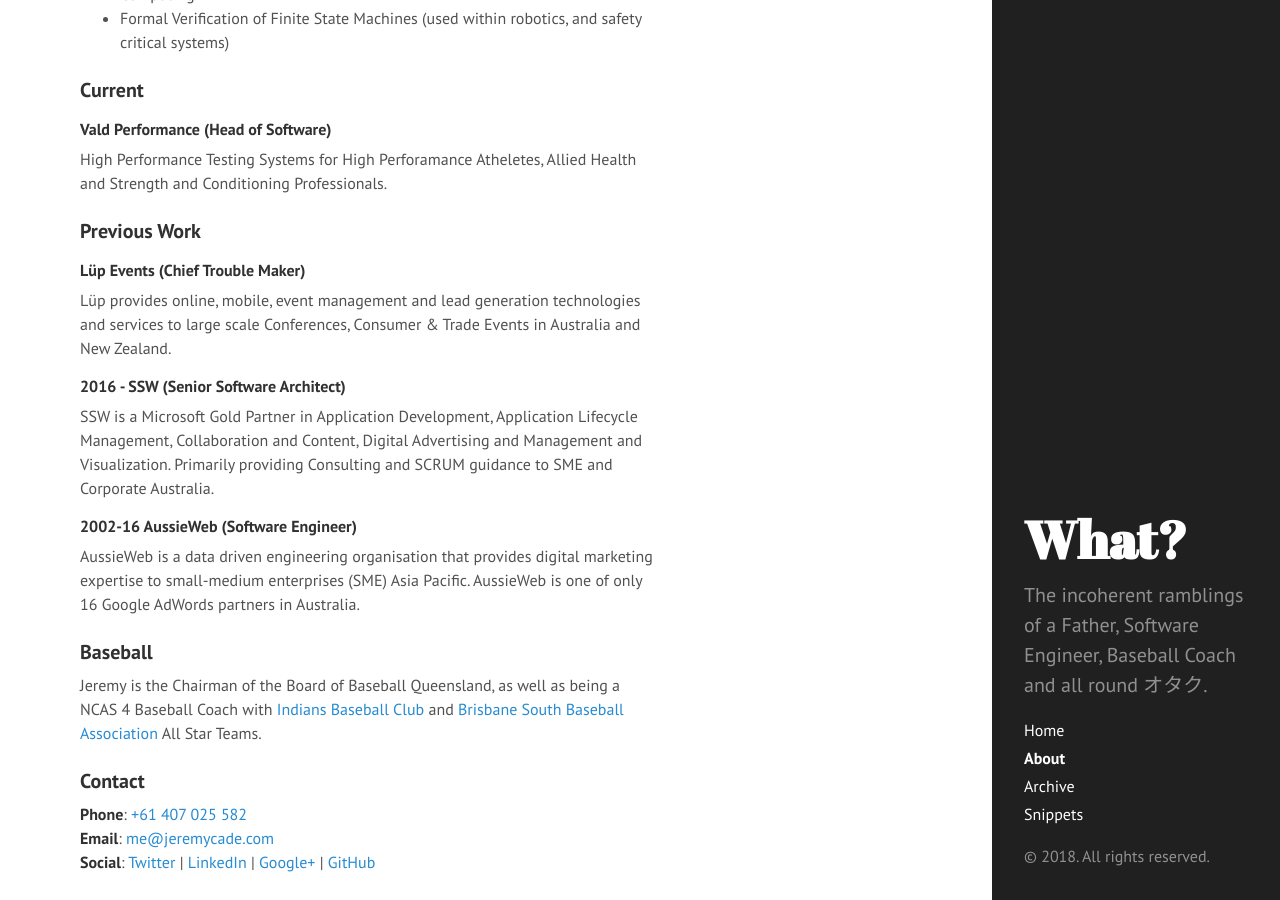
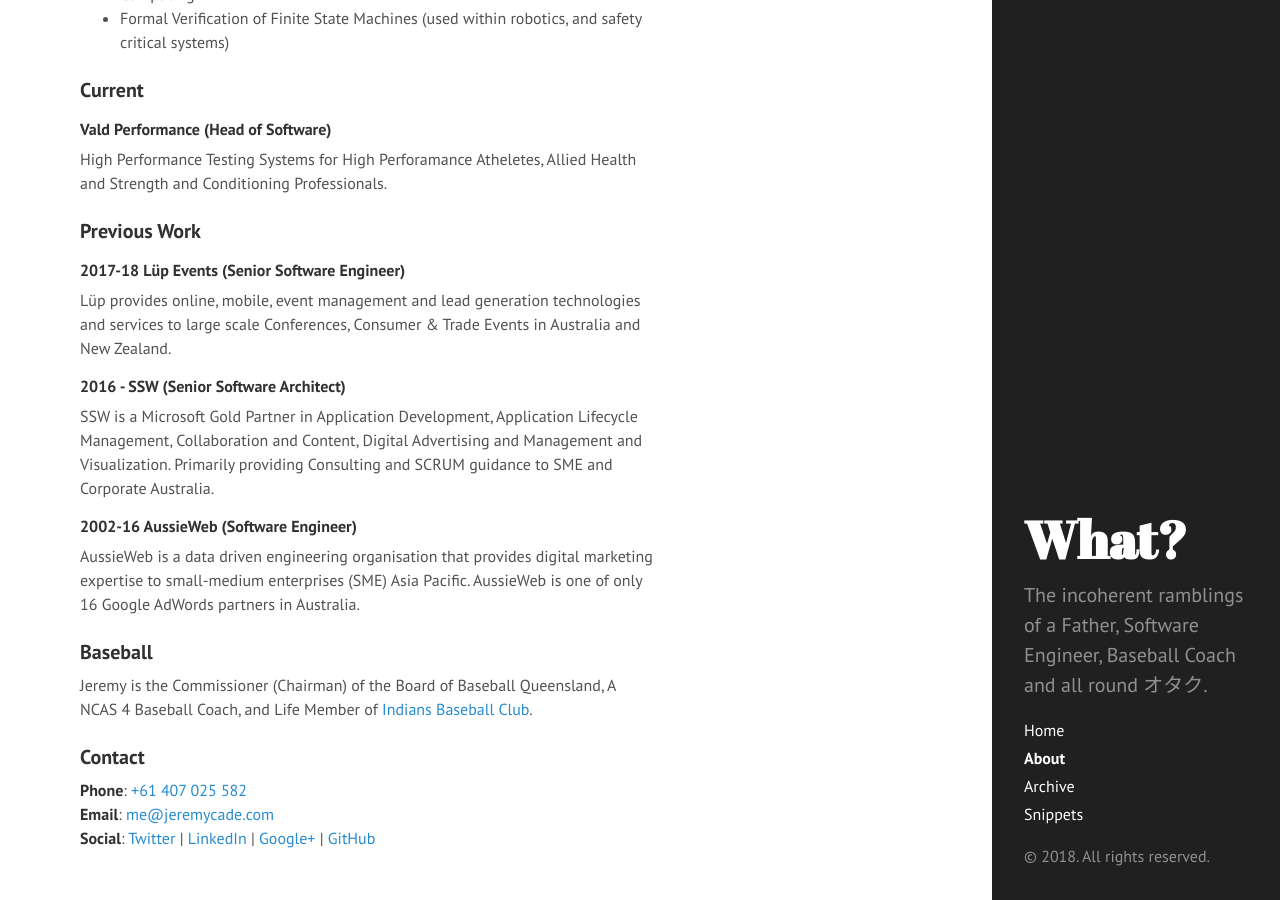
Before and after one commit to JeremyCade/jeremycade.github.io, a Jekyll site: the page built from about.md, in a window 1280 px wide and 900 px high, scrolled down 649 px. Built offline with Jekyll 4.4.1, drawn with Linux system fonts in a browser that asks for light colours.

Commit message:
Updated Previous Work

```diff
--- a/about.md
+++ b/about.md
@@ -34,7 +34,7 @@
 
 ### Previous Work
 
-#### Lüp Events (Chief Trouble Maker)
+#### 2017-18 Lüp Events (Senior Software Engineer)
 
 Lüp provides online, mobile, event management and lead generation technologies and services to large scale Conferences, Consumer & Trade Events in Australia and New Zealand.
 
@@ -50,7 +50,7 @@
 
 ### Baseball
 
-Jeremy is the Chairman of the Board of Baseball Queensland, as well as being a NCAS 4 Baseball Coach with [Indians Baseball Club](http://www.indians.org.au) and [Brisbane South Baseball Association](http://bsba.baseball.com.au) All Star Teams.
+Jeremy is the Commissioner (Chairman) of the Board of Baseball Queensland, A NCAS 4 Baseball Coach, and Life Member of [Indians Baseball Club](http://www.indians.org.au).
 
 ### Contact
 
```
